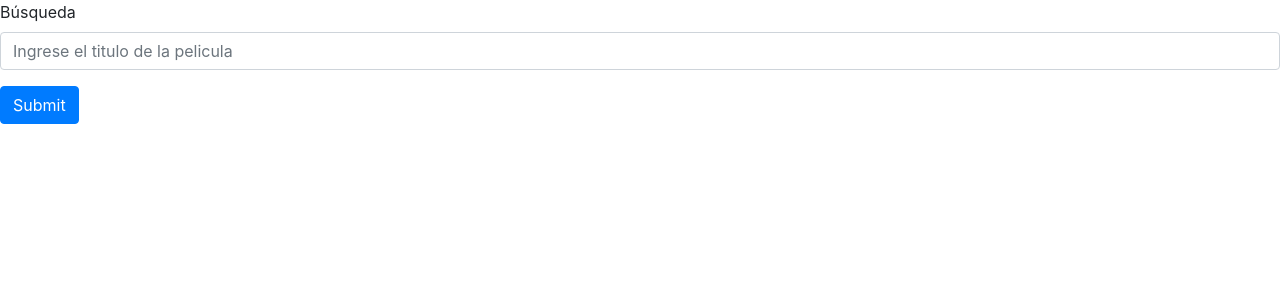
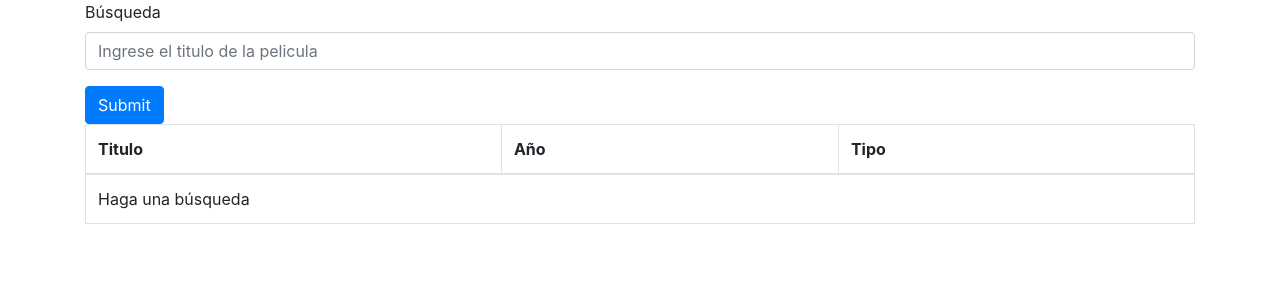
Before and after one commit to serdg0/peixe, a React (Create React App) app: page / in a window 1280 px wide. Shown: the top 300 px of the page. Built offline with nearby package versions, Linux system fonts and the light colour scheme.

Commit message:
add table style

```diff
--- a/src/components/movie.js
+++ b/src/components/movie.js
@@ -0,0 +1,14 @@
+import React from 'react';
+
+const Movie = props => {
+    const { movie: { Poster, Title, Type, Year, imdbID } } = props;
+    const tipo = Type === 'movie' ? 'pelicula' : 'serie';
+    const list = [Title, Year, tipo].map(x => <td>{x}</td>);
+    return (
+        <tr>
+            {list}
+        </tr>
+    )
+}
+
+export default Movie;
--- a/src/containers/App.js
+++ b/src/containers/App.js
@@ -1,9 +1,14 @@
 import React from 'react';
 import Search from './searchForm';
+import MovieList from './movieList';
+import Container from 'react-bootstrap/Container';
 
 function App() {
   return (
-    <Search />
+    <Container>
+      <Search />
+      <MovieList />
+    </Container>
   );
 }
 
--- a/src/containers/movieList.js
+++ b/src/containers/movieList.js
@@ -0,0 +1,29 @@
+import React from 'react';
+import { useSelector } from 'react-redux'
+import Movie from '../components/movie';
+import Table from 'react-bootstrap/Table';
+
+const MovieList = () => {
+    const movies = useSelector(state => state.movies);
+
+    const list = movies.length === 0 ?
+    <td colSpan="3" className="justify-content-center">Haga una búsqueda</td> :
+    movies.map(movie => <Movie movie={movie} />);
+
+    return (
+        <Table responsive striped bordered hover>
+            <thead>
+                <tr>
+                    <th>Titulo</th>
+                    <th>Año</th>
+                    <th>Tipo</th>
+                </tr>
+            </thead>
+            <tbody>
+                {list}
+            </tbody>
+        </Table>
+    )
+}
+
+export default MovieList;
--- a/src/containers/searchForm.js
+++ b/src/containers/searchForm.js
@@ -22,10 +22,7 @@ const Search = () => {
                 dispatch(searchAction(response.data.Search));
             })
             .catch(function (error) {
-                console.log(error);
-            })
-            .then(function () {
-                // always executed
+                console.log(typeof error);
             });
     }
 
```
